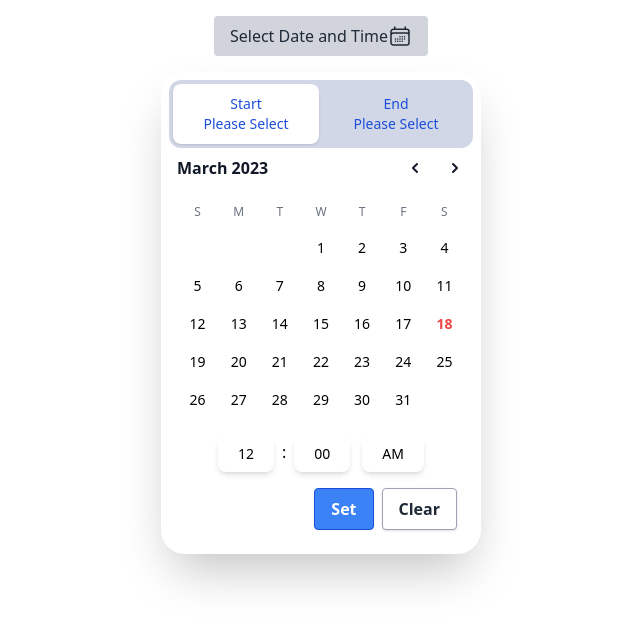
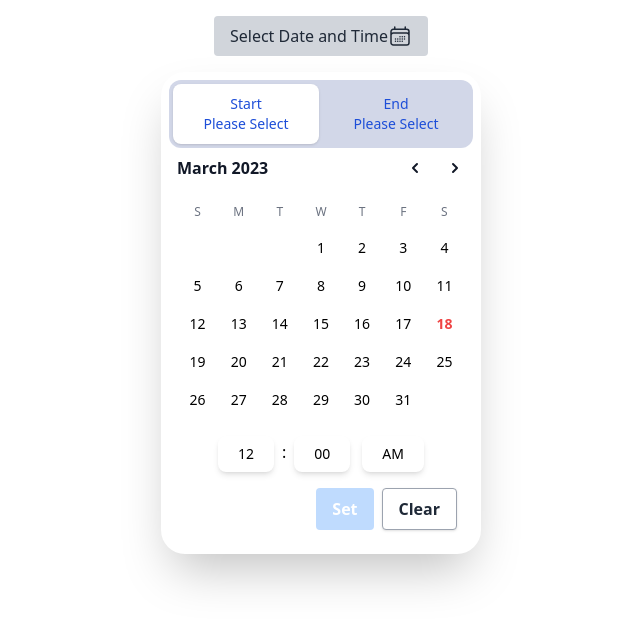
Before and after one commit to harshbaliyan126/date-time-picker, a React (Create React App) app: page / in a window 1280 px wide. Both pictures are taken after a click on the button "Select Date and Time". Shown: the top 626 px of the page, without its empty margins (319-959 px from the left). Built offline with nearby package versions, Linux system fonts and the light colour scheme.

Commit message:
Fix Set button

```diff
--- a/src/Datetimepicker.js
+++ b/src/Datetimepicker.js
@@ -91,7 +91,6 @@ export default function Datetimepicker() {
 
     if( start === end && s_time > e_time)
         setendTime(startTime);
-
     setchecktrue(true);
   };
 
@@ -112,8 +111,7 @@ export default function Datetimepicker() {
     setendTimeap('AM');
   };
 
-  const [show, setshow] = useState(false);
-  const reveal = () => setshow(!show);
+  const disabled = startselectedDay && endselectedDay ? false : true;
 
   return (
     <>
@@ -165,7 +163,7 @@ export default function Datetimepicker() {
             </Tab.Panels>
           </Tab.Group>
           <div className="flex justify-end pb-4 pr-4">
-            <button className="bg-blue-500 hover:bg-blue-700 text-white font-bold py-2 px-4 border border-blue-700 rounded" onClick={handleSetClick}>
+            <button disabled={disabled} className={classNames("text-white font-bold py-2 px-4 rounded", disabled ? "bg-blue-200": "bg-blue-500 hover:bg-blue-700")} onClick={handleSetClick}>
               Set
             </button>
             <div className="pl-2">
```
